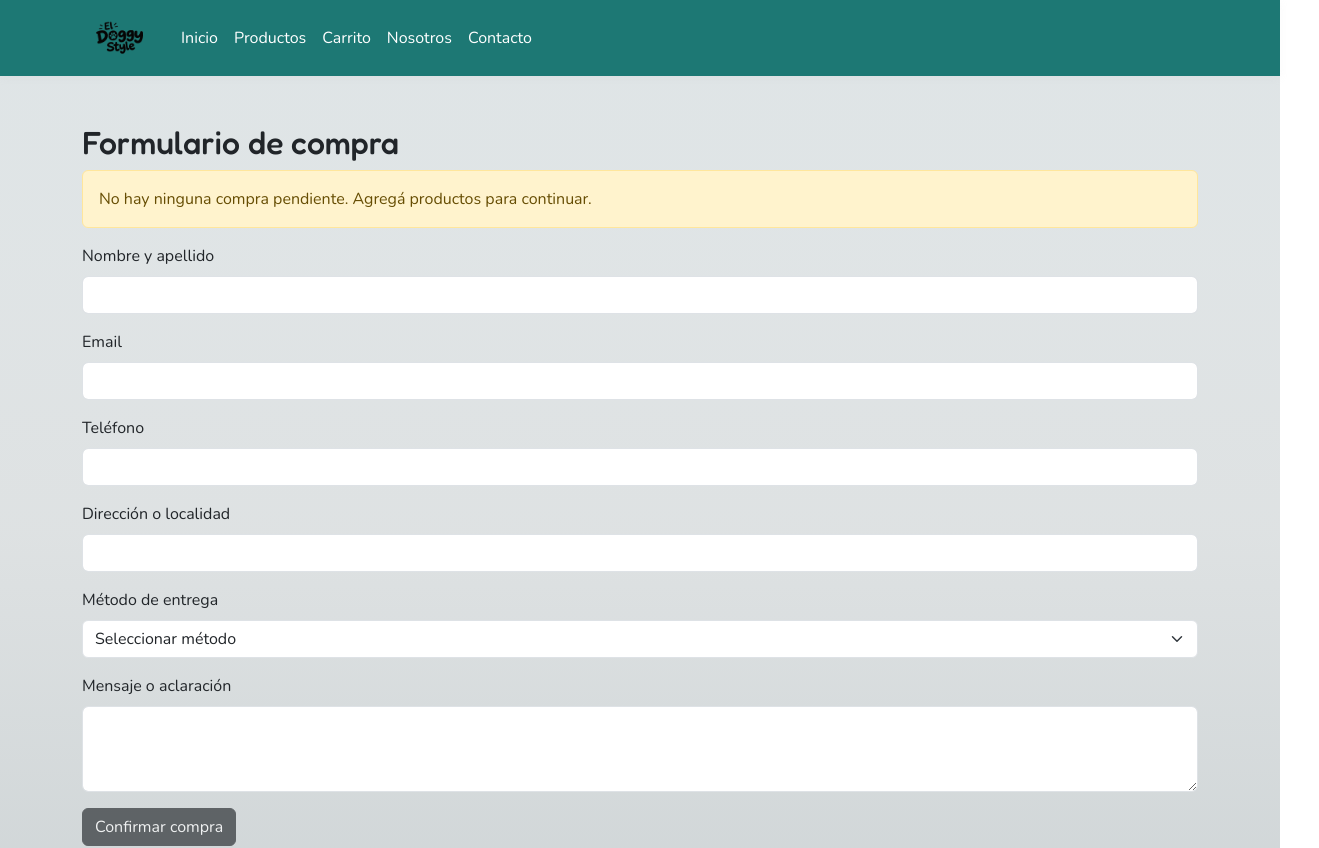
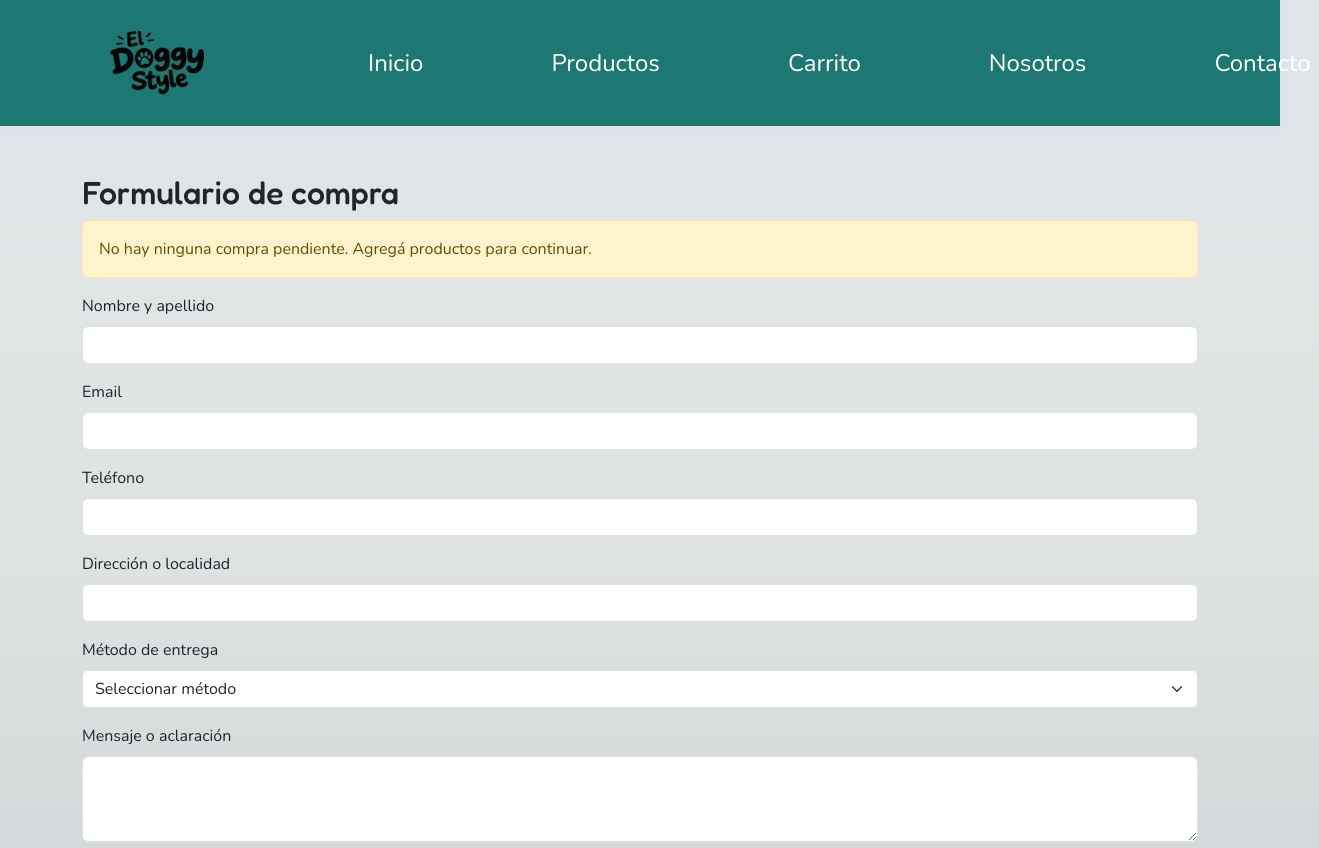
Before and after one commit to agusfmartinez/tp-tienda-online, a React (Vite) app: page /formularioCompra in a window 1280 px wide. Shown: the top 848 px of the page, 1319 px wide, since content can reach past the window. Built offline with nearby package versions, Linux system fonts and the light colour scheme.

Commit message:
Más cambios visuales.

```diff
--- a/src/components/NavBar.jsx
+++ b/src/components/NavBar.jsx
@@ -7,10 +7,10 @@ import Badge from 'react-bootstrap/Badge';
 
 function AppNavBar({ cantidadTotal }) {
   return (
-    <Navbar expand="lg" className="navBar-estilos">
+    <Navbar expand="lg" className="navbar-estilos gap-2">
       <Container>
         <Navbar.Brand as={Link} to="/">
-          <Logo/>
+          <Logo height={'100px'}/>
         </Navbar.Brand>
         <Navbar.Toggle aria-controls="basic-navbar-nav"/>
         <Navbar.Collapse id="basic-navbar-nav">
--- a/src/index.css
+++ b/src/index.css
@@ -57,6 +57,16 @@ h1, h2, h3, h4, h5, h6 {
   font-size: 1.2rem;
 }
 
+.form-select:focus {
+  border-color: #1D7874;
+  box-shadow:  0 0 0 .25rem #1D7874;
+}
+
+.form-control:focus {
+  border-color: #1D7874;
+  box-shadow:  0 0 0 .25rem #1D7874;
+}
+
 .tabla-carrito-totales {
   margin-top: 1rem;
 }
@@ -65,7 +75,7 @@ header.sticky-top {
   box-shadow: 0 2px 8px rgba(199, 194, 194, 0.1);
 }
 
-.navBar-estilos {
+.navbar-estilos {
   background-color: #1D7874;
   color: #FFFF;
 }
@@ -77,8 +87,9 @@ header.sticky-top {
 
 .nav-link {
   display: block;
-  padding: var(--bs-nav-link-padding-y) var(--bs-nav-link-padding-x);
-  font-size: var(--bs-nav-link-font-size);
+  margin-left: 7rem;
+
+  font-size: 1.5rem;
   font-weight: var(--bs-nav-link-font-weight);
   color: #FFFF;
   text-decoration: none;
--- a/src/pages/Productos.jsx
+++ b/src/pages/Productos.jsx
@@ -65,7 +65,7 @@ const Productos = ({ agregarAlCarrito, carrito }) => {
         <div className="col-12 col-md-4 mb-3">
           <input
             type="text"
-            className="form-control"
+            className="form-control desplegables"
             placeholder="Buscar por nombre..."
             value={busqueda}
             onChange={(e) => setBusqueda(e.target.value)}
```
